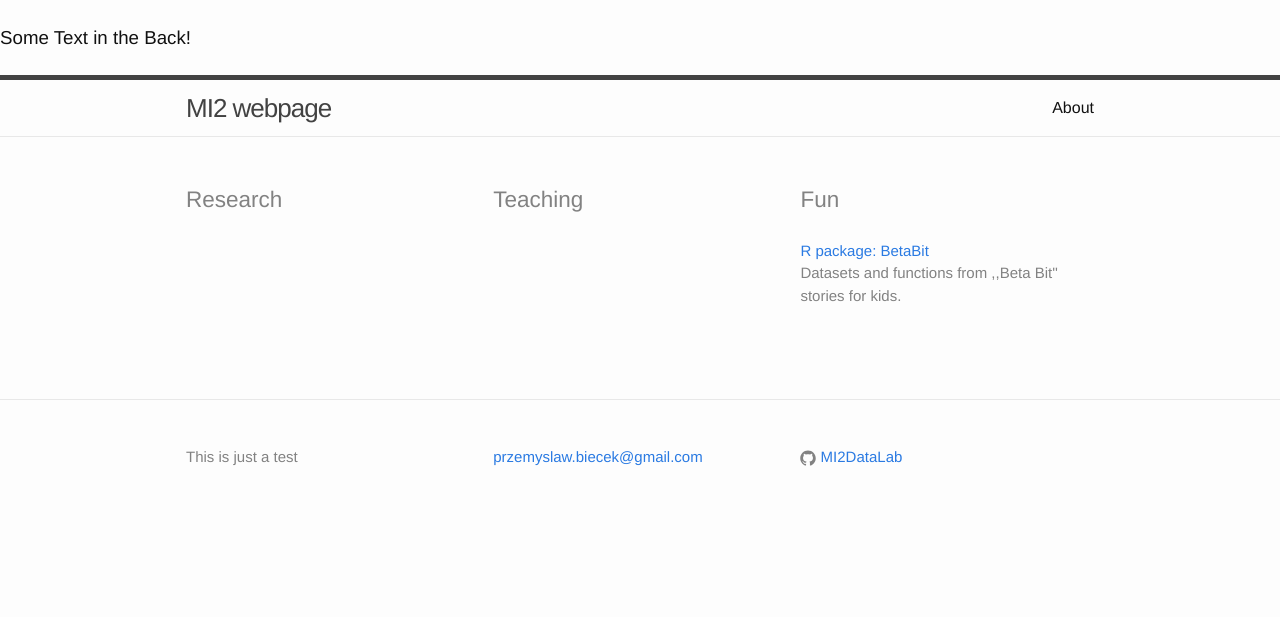
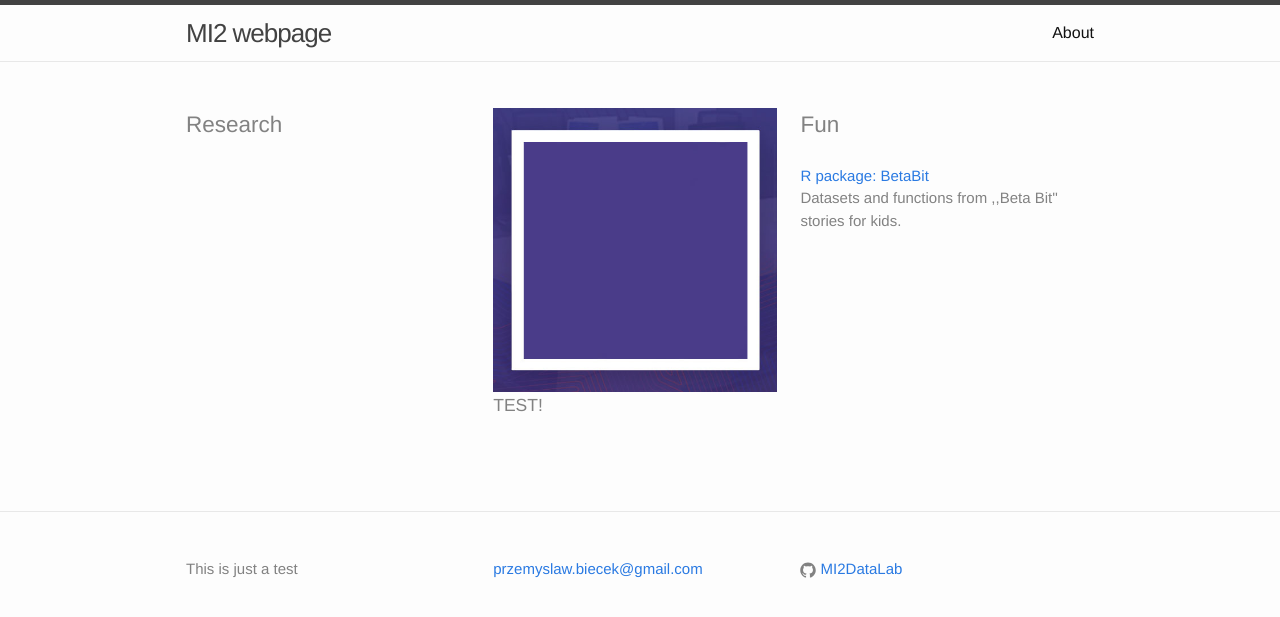
Before and after one commit to MI2DataLab/MI2DataLab_webpage, a Jekyll site: the page built from index.html, in a window 1280 px wide. Shown: the top 617 px of the page. Built offline with Jekyll 4.4.1, drawn with Linux system fonts in a browser that asks for light colours.

Commit message:
ok, so now

```diff
--- a/_includes/footer.html
+++ b/_includes/footer.html
@@ -29,20 +29,6 @@
           </li>
           {% endif %}
 
-          {% if site.twitter_username %}
-          <li>
-            <a href="https://twitter.com/{{ site.twitter_username }}">
-              <span class="icon  icon--twitter">
-                <svg viewBox="0 0 16 16">
-                  <path fill="#828282" d="M15.969,3.058c-0.586,0.26-1.217,0.436-1.878,0.515c0.675-0.405,1.194-1.045,1.438-1.809
-                  c-0.632,0.375-1.332,0.647-2.076,0.793c-0.596-0.636-1.446-1.033-2.387-1.033c-1.806,0-3.27,1.464-3.27,3.27 c0,0.256,0.029,0.506,0.085,0.745C5.163,5.404,2.753,4.102,1.14,2.124C0.859,2.607,0.698,3.168,0.698,3.767 c0,1.134,0.577,2.135,1.455,2.722C1.616,6.472,1.112,6.325,0.671,6.08c0,0.014,0,0.027,0,0.041c0,1.584,1.127,2.906,2.623,3.206 C3.02,9.402,2.731,9.442,2.433,9.442c-0.211,0-0.416-0.021-0.615-0.059c0.416,1.299,1.624,2.245,3.055,2.271 c-1.119,0.877-2.529,1.4-4.061,1.4c-0.264,0-0.524-0.015-0.78-0.046c1.447,0.928,3.166,1.469,5.013,1.469 c6.015,0,9.304-4.983,9.304-9.304c0-0.142-0.003-0.283-0.009-0.423C14.976,4.29,15.531,3.714,15.969,3.058z"/>
-                </svg>
-              </span>
-
-              <span class="username">{{ site.twitter_username }}</span>
-            </a>
-          </li>
-          {% endif %}
         </ul>
       </div>
 
--- a/_includes/head.html
+++ b/_includes/head.html
@@ -13,12 +13,12 @@
   <script src="js/jquery.flip.js"/>
   <style>
 .flip {
-    height: 199px;
-    width: 300px;
+    height: 250px;
+    width: 250px;
     margin: 0 auto;
 }
 .flip img {
-    width: 300px;
+    width: 250px;
     height: auto;
 }
 .flip .back {
--- a/_layouts/default.html
+++ b/_layouts/default.html
@@ -13,15 +13,6 @@ $(function(){
 
   <body>
 
-<div class="flip">
-    <div class="front">
-        <img src="/fig/mi2.jpg" alt="" />
-    </div>
-    <div class="back">
-        <h3>Some Text in the Back!</h3>
-    </div>
-</div>
-
     {% include header.html %}
 
     <div class="page-content">
@@ -32,7 +23,14 @@ $(function(){
       	<h2>Research</h2>
       </div>
       <div class="main-col main-col-2">
-      	<h2>Teaching</h2>
+<div class="flip">
+    <div class="front">
+        <img src="/figs/mi2.jpg" alt="" />
+    </div>
+    <div class="back">
+        <h3>TEST!</h3>
+    </div>
+</div>
       </div>
       <div class="main-col main-col-3">
       	<h2>Fun</h2>
```
